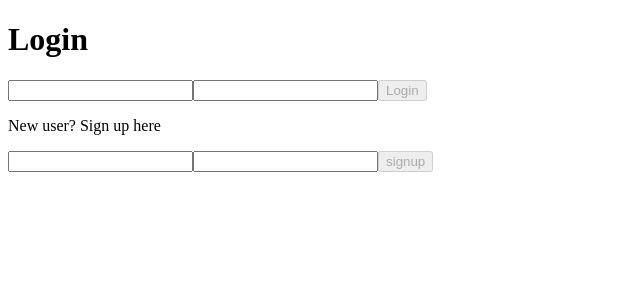
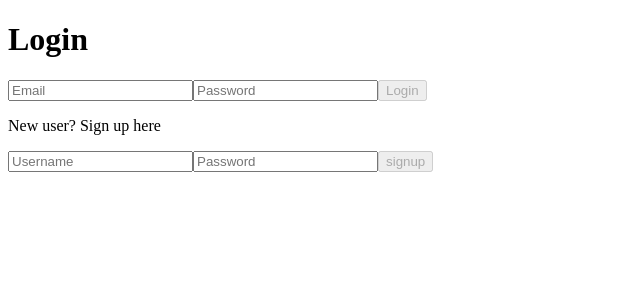
Before and after one commit to illuminos/TheLazyCook, an Angular app: page / in a window 1280 px wide. Shown: the top 300 px of the page, without its empty margins (0-640 px from the left). Built offline with nearby package versions, Linux system fonts and the light colour scheme.

Commit message:
Updated login form page with placeholder labels

```diff
--- a/src/app/login/login.component.html
+++ b/src/app/login/login.component.html
@@ -1,7 +1,7 @@
 <h1>Login</h1>
 <form (ngSubmit)="login()" #loginForm="ngForm">
-	<input id="email" type="text" name="email" [(ngModel)]="attempt.email" required>
-	<input type="password" name="password" [(ngModel)]="attempt.password" required>
+	<input id="email" placeholder="Email" type="text" name="email" [(ngModel)]="attempt.email" required>
+	<input type="password" placeholder="Password" name="password" [(ngModel)]="attempt.password" required>
 	<button [disabled]="!loginForm.form.valid" type="button" (click)="login()">Login</button>
 	<ng-container *ngIf="shouldShowMessage">
 		{{message}}
--- a/src/app/model/user.ts
+++ b/src/app/model/user.ts
@@ -12,5 +12,6 @@ export class LoginAttempt{
 export class Signup{//almost like user model but slightly different
 	username:string;
 	password:string;
+	retypedPassword:string;
 	email:string;
 }
--- a/src/app/signup/signup.component.html
+++ b/src/app/signup/signup.component.html
@@ -1,8 +1,8 @@
 <div>
 	<p>New user? Sign up here</p>
 	<form (ngSubmit)="signup()" #signupForm="ngForm">
-	<input id="emailSignup" type="text" name="email" [(ngModel)]="signupAttempt.email" required>
-	<input type="password" name="password" [(ngModel)]="signupAttempt.password" required>
+	<input id="emailSignup" placeholder="Username" type="text" name="email" [(ngModel)]="signupAttempt.email" required>
+	<input type="password" placeholder="Password" name="password" [(ngModel)]="signupAttempt.password" required>
 	<button [disabled]="!signupForm.form.valid" type="button" (click)="signup()">signup</button>
 	<ng-container *ngIf="shouldShowMessage">
 		{{message}}
```
